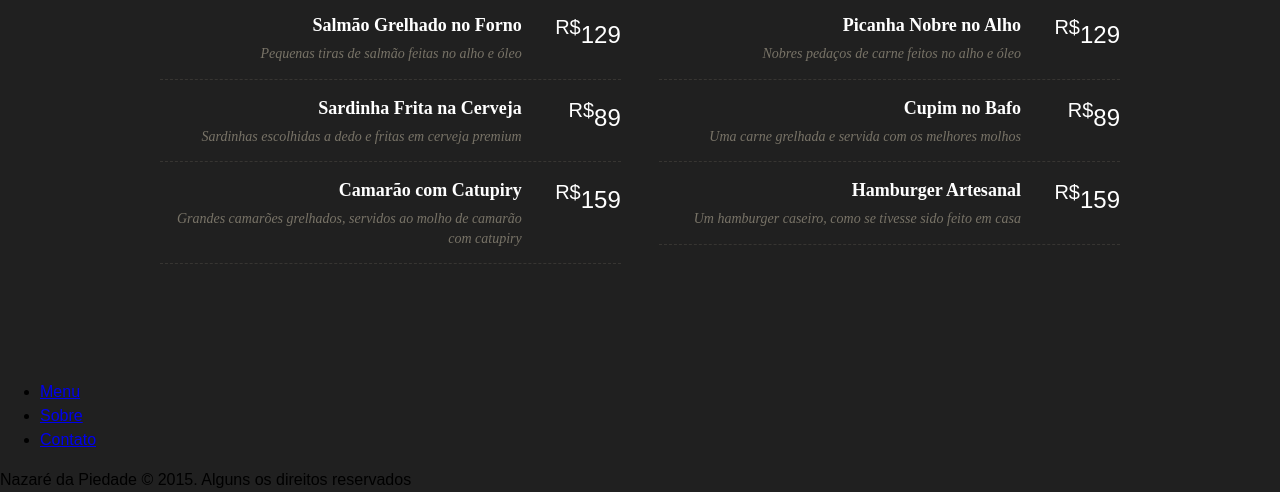
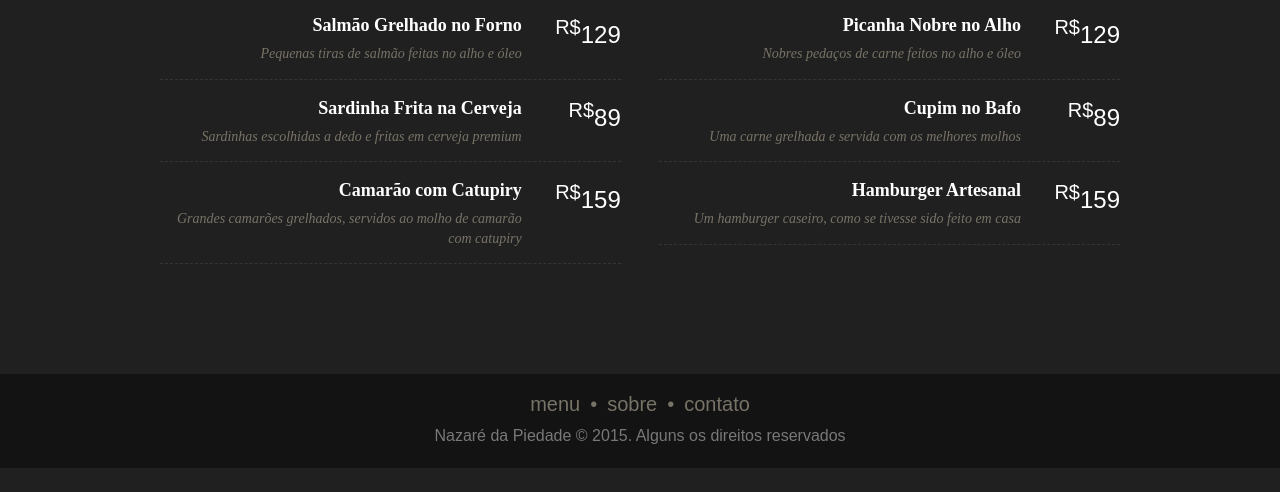
Before and after one commit to nazarepiedady/rest-static-website, a plain HTML site: page index.html in a window 1280 px wide. Shown: the part 682-1174 px from the top of the page. After the commit the page ends 1150 px from the top, so only its background shows below. Drawn offline with Linux system fonts and the light colour scheme.

Commit message:
chore: link the `components/footer.css` to `index.html`

```diff
--- a/index.html
+++ b/index.html
@@ -7,6 +7,7 @@
 		<link rel="stylesheet" href="public/styles/reset.css">
 		<link rel="stylesheet" href="public/styles/styles.css">
 		<link rel="stylesheet" href="public/styles/menu.css">
+		<link rel="stylesheet" href="public/styles/components/footer.css">
 	</head>
 
 	<body>
```
